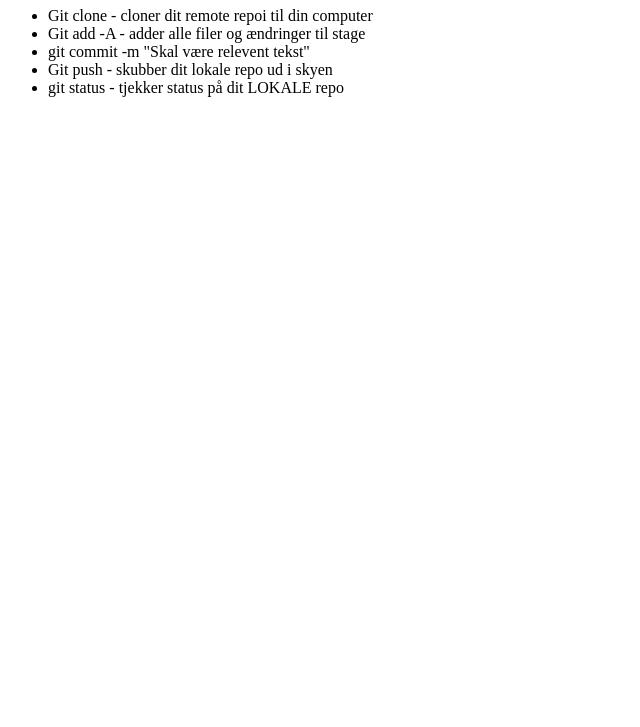
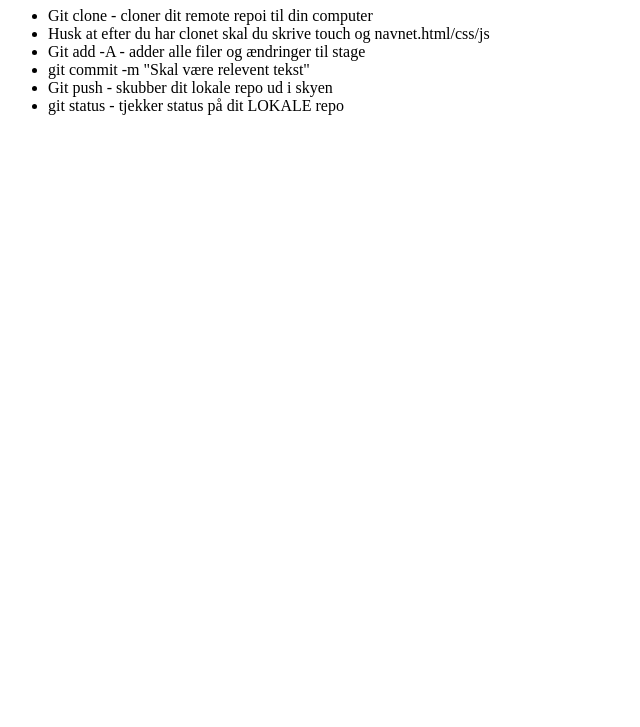
Before and after one commit to Flaudz/TestV2, a plain HTML site: page index.html in a window 1280 px wide. Shown: the part 73-800 px from the top of the page, without its empty margins (0-640 px from the left). Drawn offline with Linux system fonts and the light colour scheme.

Commit message:
Added a list point on how to make your files

```diff
--- a/index.html
+++ b/index.html
@@ -9,6 +9,9 @@
 		<h1>Liste med avendte Git commandoer</h1>
 		<ul>
 			<li>Git clone - cloner dit remote repoi til din computer</li>
+			<li>
+				Husk at efter du har clonet skal du skrive touch og navnet.html/css/js
+			</li>
 			<li>Git add -A - adder alle filer og ændringer til stage</li>
 			<li>git commit -m "Skal være relevent tekst"</li>
 			<li>Git push - skubber dit lokale repo ud i skyen</li>
```
